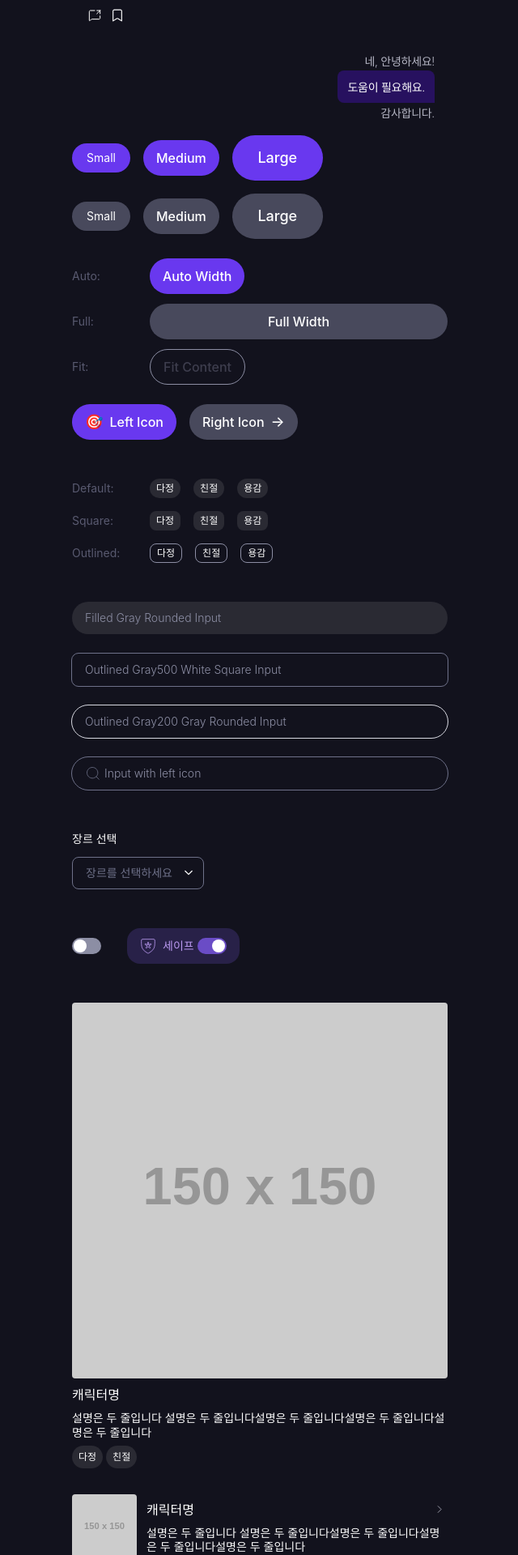
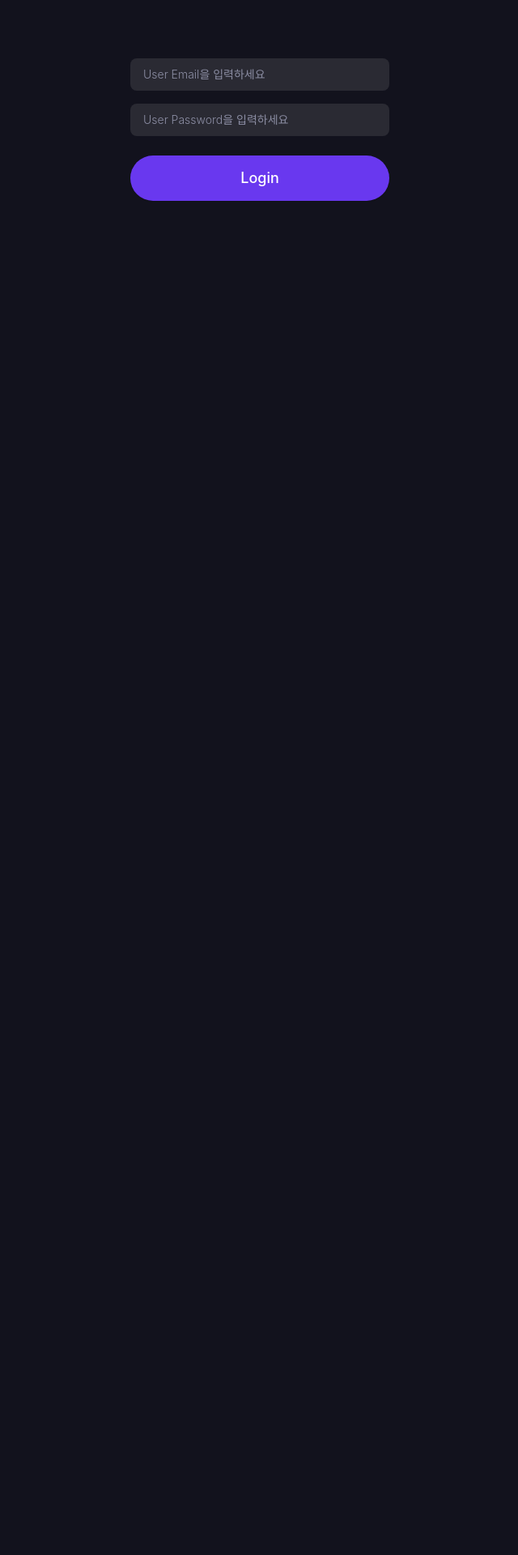
Before and after one commit to irenee-14/This-is-the-first-lesson, a React (Vite) app in the folder frontend/: page / in a window 1280 px wide. Shown: the part 240-2160 px from the top of the page at 81% size, without its empty margins (319-959 px from the left). After the commit the page ends 800 px from the top, so only its background shows below. Built offline with nearby package versions, Linux system fonts and the light colour scheme; a web font is replaced by a local one.

Commit message:
feat: 간단 login 및 user 정보 저장

```diff
--- a/frontend/src/pages/Home.tsx
+++ b/frontend/src/pages/Home.tsx
@@ -1,290 +1,78 @@
-import React from "react";
+import React, { useEffect, useState } from "react";
 import { useNavigate } from "react-router-dom";
-import Button from "@components/ui/Button";
-import Chip from "@components/ui/Chip";
 import Input from "@/components/ui/Input";
-import Dropdown from "@/components/ui/Dropdown";
-import Switch from "@/components/ui/Switch";
-import SwitchSafe from "@/components/ui/SwitchSafe";
-import CardMediaTop from "@/components/features/CardMediaTop";
-import CardListRow from "@/components/features/CardListRow";
-import CardMediaLeft from "@/components/features/CardMediaLeft";
-import CardListColumn from "@/components/features/CardListColumn";
-import Notification from "@/components/features/Notification";
-import { ReactComponent as Search } from "@/assets/icons/Search.svg";
-import OtherMessage from "@/components/features/OtherMessage";
-import MyMessage from "@/components/features/MyMessage";
+import Button from "@/components/ui/Button";
+import { useUserStore } from "@/stores/useUserStore";
+
 const Home: React.FC = () => {
   const navigate = useNavigate();
+  const { userId, setUserId } = useUserStore();
+  const [inputId, setInputId] = useState("");
+  const [inputPassword, setInputPassword] = useState("");
 
-  const handleNavigateToAbout = (): void => {
-    navigate("/characters");
+  useEffect(() => {
+    if (userId) {
+      navigate("/characters");
+    }
+  }, [userId, navigate]);
+
+  const handleLogin = async (e: React.FormEvent) => {
+    e.preventDefault();
+    // /api/v1/login
+    //     {
+    //   "email": "test@test.com",
+    //   "password": "123456"
+    // }
+    const res = await fetch("/api/v1/login", {
+      method: "POST",
+      body: JSON.stringify({ email: inputId, password: inputPassword }),
+      headers: { "Content-Type": "application/json" },
+    });
+
+    const user = await res.json();
+
+    if (!res.ok) {
+      alert("Login failed");
+      return;
+    }
+    if (user) {
+      setUserId(user);
+    }
   };
 
-  const dropdownItems = [
-    "로맨스",
-    "일상",
-    "판타지",
-    "액션",
-    "스릴러",
-    "코미디",
-    "드라마",
-  ];
-
-  const productItems = [
-    {
-      id: 1,
-      imageUrl: "https://placehold.co/80x80",
-      name: "동탄고등학교",
-      description:
-        "[호감도: 80/100]\n동탄고등학교에 전학온 User은 반지호의 옆에",
-    },
-    {
-      id: 2,
-      imageUrl: "https://placehold.co/80x80",
-      name: "조선시대",
-      description:
-        "[호감도: 32/100]\n어쩌다 반지호 침소에 들어간 User은 그렇게 ..",
-    },
-    {
-      id: 3,
-      name: "현대 카페",
-      chips: ["로맨스", "일상"],
-    },
-  ];
-
   return (
-    <div className="p-6 min-h-screen">
-      <Notification content="반지호가 기억을 불러왔어요 반지호가 기억을 불러왔어요 반지호가 기억을 불러왔어요" />
-
-      <OtherMessage
-        content={["안녕하세요!", '"반갑습니다!"', "어떤 도움이 필요한가요?"]}
-        characterName="AI 어시스턴트"
-        profileImage="/public/image/icon.png"
-      />
-
-      <MyMessage
-        content={["네, 안녕하세요!", '"도움이 필요해요."', "감사합니다."]}
-      />
-      {/* Header Section */}
-      {/* Button Component Tests */}
-      <section className="mb-12">
-        <div className="space-y-6">
-          <div className="space-y-4">
-            <div className="flex flex-wrap gap-4 items-center">
-              <Button size="s" variant="primary">
-                Small
-              </Button>
-              <Button size="m" variant="primary">
-                Medium
-              </Button>
-              <Button size="l" variant="primary">
-                Large
-              </Button>
-            </div>
-            <div className="flex flex-wrap gap-4 items-center">
-              <Button size="s" variant="secondary">
-                Small
-              </Button>
-              <Button size="m" variant="secondary">
-                Medium
-              </Button>
-              <Button size="l" variant="secondary">
-                Large
-              </Button>
-            </div>
-          </div>
-
-          {/* Width variants */}
-          <div className="space-y-4">
-            <div className="space-y-3">
-              <div className="flex flex-wrap gap-4 items-center">
-                <span className="text-sm font-medium text-gray-600 w-20">
-                  Auto:
-                </span>
-                <Button size="m" variant="primary" width="auto">
-                  Auto Width
-                </Button>
-              </div>
-              <div className="flex flex-wrap gap-4 items-center">
-                <span className="text-sm font-medium text-gray-600 w-20">
-                  Full:
-                </span>
-                <Button size="m" variant="secondary" width="full">
-                  Full Width
-                </Button>
-              </div>
-              <div className="flex flex-wrap gap-4 items-center">
-                <span className="text-sm font-medium text-gray-600 w-20">
-                  Fit:
-                </span>
-                <Button size="m" variant="tertiary" width="fit">
-                  Fit Content
-                </Button>
-              </div>
-            </div>
-          </div>
-
-          {/* With Icons */}
-          <div className="space-y-4">
-            <div className="flex flex-wrap gap-4 items-center">
-              <Button
-                size="m"
-                variant="primary"
-                leftIcon={<span className="text-lg">🎯</span>}
-              >
-                Left Icon
-              </Button>
-              <Button
-                size="m"
-                variant="secondary"
-                rightIcon={<span className="text-lg">→</span>}
-              >
-                Right Icon
-              </Button>
-            </div>
-          </div>
+    <div className="p-6 min-h-screen flex flex-col items-center justify-center bg-phone">
+      <form
+        onSubmit={handleLogin}
+        className="w-full max-w-xs flex flex-col gap-4"
+      >
+        <Input
+          shape="square"
+          placeholder="User Email을 입력하세요"
+          value={inputId}
+          onChange={(e) => setInputId(e.target.value)}
+          className="w-full"
+        />
+        <Input
+          type="password"
+          shape="square"
+          placeholder="User Password을 입력하세요"
+          value={inputPassword}
+          onChange={(e) => setInputPassword(e.target.value)}
+          className="w-full"
+        />
+        <div className="flex w-full">
+          <Button
+            type="submit"
+            width="full"
+            size="l"
+            variant="primary"
+            className="mt-2"
+          >
+            Login
+          </Button>
         </div>
-      </section>
-      {/* Chip Component Tests */}
-      <section className="mb-12">
-        <div className="space-y-4">
-          <div className="flex flex-wrap gap-4 items-center">
-            <span className="text-sm font-medium text-gray-600 w-20">
-              Default:
-            </span>
-            <Chip>다정</Chip>
-            <Chip>친절</Chip>
-            <Chip>용감</Chip>
-          </div>
-          <div className="flex flex-wrap gap-4 items-center">
-            <span className="text-sm font-medium text-gray-600 w-20">
-              Square:
-            </span>
-            <Chip shape="square">다정</Chip>
-            <Chip shape="square">친절</Chip>
-            <Chip shape="square">용감</Chip>
-          </div>
-          <div className="flex flex-wrap gap-4 items-center">
-            <span className="text-sm font-medium text-gray-600 w-20">
-              Outlined:
-            </span>
-            <Chip shape="square" variantStyle="outlined">
-              다정
-            </Chip>
-            <Chip shape="square" variantStyle="outlined">
-              친절
-            </Chip>
-            <Chip shape="square" variantStyle="outlined">
-              용감
-            </Chip>
-          </div>
-        </div>
-      </section>
-      {/* Input Component Tests */}
-      <section className="mb-12">
-        <div className="space-y-6 max-w-2xl">
-          <div className="space-y-2">
-            <Input
-              variant="filled"
-              textColor="gray"
-              shape="rounded"
-              placeholder="Filled Gray Rounded Input"
-            />
-          </div>
-          <div className="space-y-2">
-            <Input
-              variant="outlinedGray500"
-              textColor="white"
-              shape="square"
-              placeholder="Outlined Gray500 White Square Input"
-            />
-          </div>
-          <div className="space-y-2">
-            <Input
-              variant="outlinedGray200"
-              textColor="gray"
-              shape="rounded"
-              placeholder="Outlined Gray200 Gray Rounded Input"
-            />
-          </div>
-          <div className="space-y-2">
-            <Input
-              variant="outlinedGray500"
-              textColor="gray"
-              shape="rounded"
-              placeholder="Input with left icon"
-              leftIcon={<Search />}
-            />
-          </div>
-        </div>
-      </section>
-      {/* Dropdown Component Tests */}
-      <section className="mb-12">
-        <div className="space-y-4">
-          <Dropdown
-            label="장르 선택"
-            buttonlabel="장르를 선택하세요"
-            items={dropdownItems}
-          />
-        </div>
-      </section>
-      {/* Switch Component Tests */}
-      <section className="mb-12">
-        <div className="flex gap-8 items-center">
-          <div className="flex items-center gap-2">
-            <Switch />
-          </div>
-          <div className="flex items-center gap-2">
-            <SwitchSafe />
-          </div>
-        </div>
-      </section>
-      {/* Card Components Tests */}
-      <section className="mb-12">
-        <div className="space-y-8">
-          <div>
-            <CardMediaTop
-              imageUrl="https://via.placeholder.com/150"
-              name="캐릭터명"
-              description="설명은 두 줄입니다 설명은 두 줄입니다설명은 두 줄입니다설명은 두 줄입니다설명은 두 줄입니다"
-              chips={["다정", "친절", "용감", "어쩌구", "저쩌구"]}
-            />
-          </div>
-
-          <div>
-            <CardMediaLeft
-              imageUrl="https://via.placeholder.com/150"
-              name="캐릭터명"
-              description="설명은 두 줄입니다 설명은 두 줄입니다설명은 두 줄입니다설명은 두 줄입니다설명은 두 줄입니다"
-            />
-          </div>
-
-          <div>
-            <CardListRow
-              cards={productItems}
-              onCardClick={(card, index) => {
-                console.log(
-                  `CardListRow clicked: ${card.name} at index ${index}`
-                );
-                navigate(`/product/${card.id}`);
-              }}
-            />
-          </div>
-
-          <div>
-            <CardListColumn
-              cards={productItems}
-              onCardClick={(item, index) => {
-                console.log(
-                  `CardListColumn clicked: ${item.name} at index ${index}`
-                );
-                navigate(`/product/${item.id}`);
-              }}
-            />
-          </div>
-        </div>
-      </section>
+      </form>
     </div>
   );
 };
--- /dev/null
+++ b/frontend/src/stores/useUserStore.ts
@@ -0,0 +1,19 @@
+import { create } from "zustand";
+
+interface UserState {
+  userId: string | null;
+  setUserId: (id: string) => void;
+  resetUser: () => void;
+}
+
+export const useUserStore = create<UserState>((set) => ({
+  userId: localStorage.getItem("userId"),
+  setUserId: (id) => {
+    localStorage.setItem("userId", id);
+    set({ userId: id });
+  },
+  resetUser: () => {
+    localStorage.removeItem("userId");
+    set({ userId: null });
+  },
+}));
```
Also changed, not shown: frontend/tsconfig.json (+6 -1 lines).
